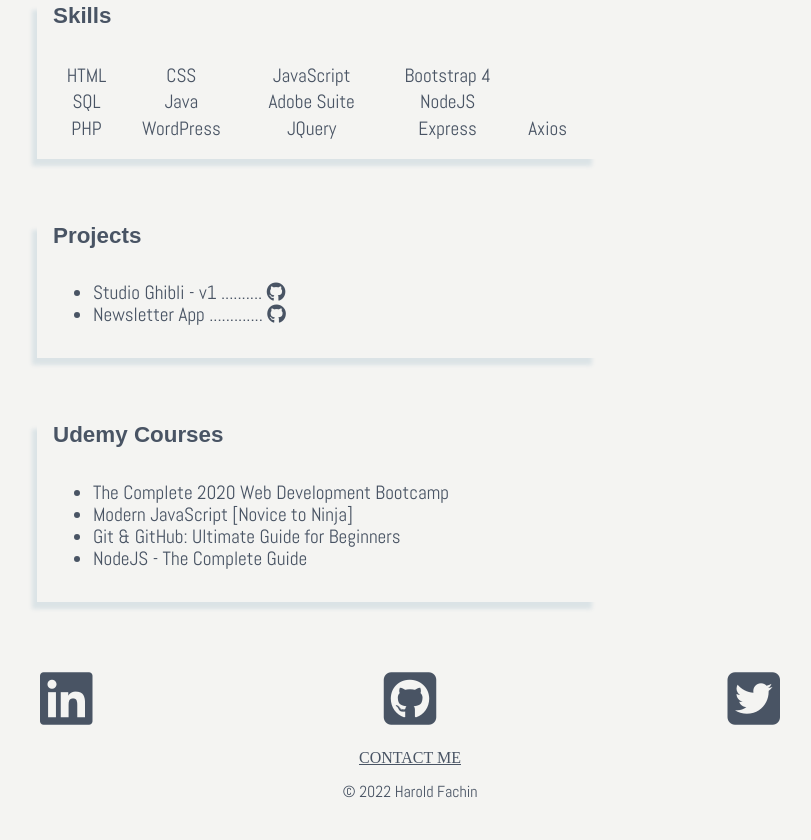
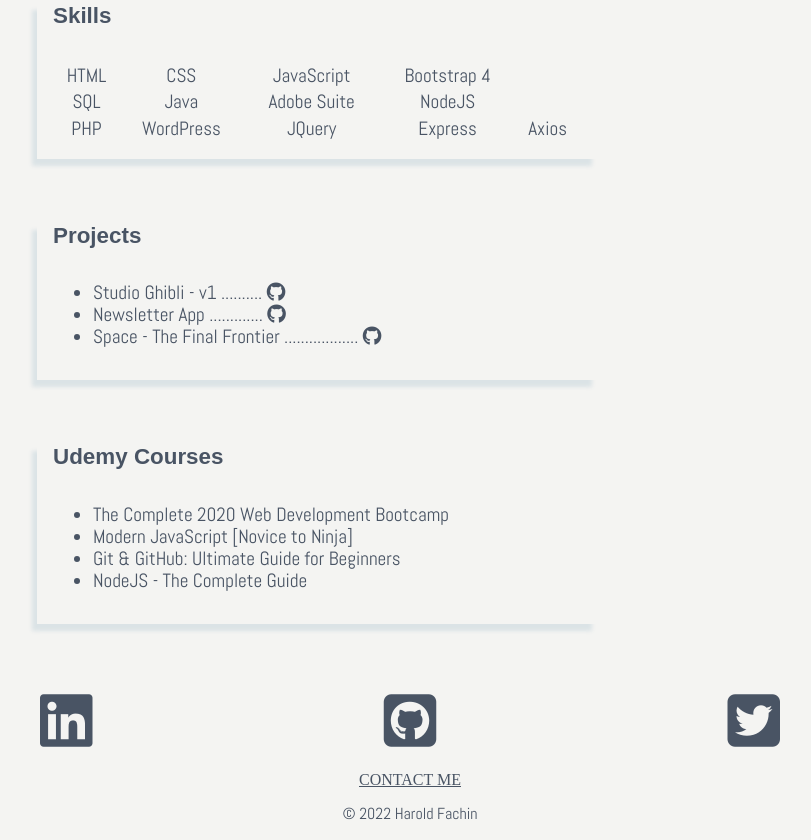
Before and after one commit to HaroldF415/haroldf415.github.io, a plain HTML site: page index.html in a window 1280 px wide. Shown: the part 1207-2047 px from the top of the page, without its empty margins (230-1041 px from the left). Before the commit the page ends 2025 px from the top, so only its background shows below. Drawn offline with Linux system fonts and the light colour scheme; a web font is replaced by a local one.

Commit message:
initial commit for portfolio project

```diff
--- a/index.html
+++ b/index.html
@@ -129,6 +129,7 @@
           <ul>
             <li>Studio Ghibli - v1 .......... <a href="https://github.com/HaroldF415/studio-ghibli-films"><i class="fab fa-github"></i></a></li>
             <li>Newsletter App ............. <a href="https://github.com/HaroldF415/newsletter-signup"><i class="fab fa-github"></i></a></li>
+            <li>Space - The Final Frontier .................. <a href="space.html"><i class="fab fa-github"></i></a></li>
           </ul>
 
         </div>
```
